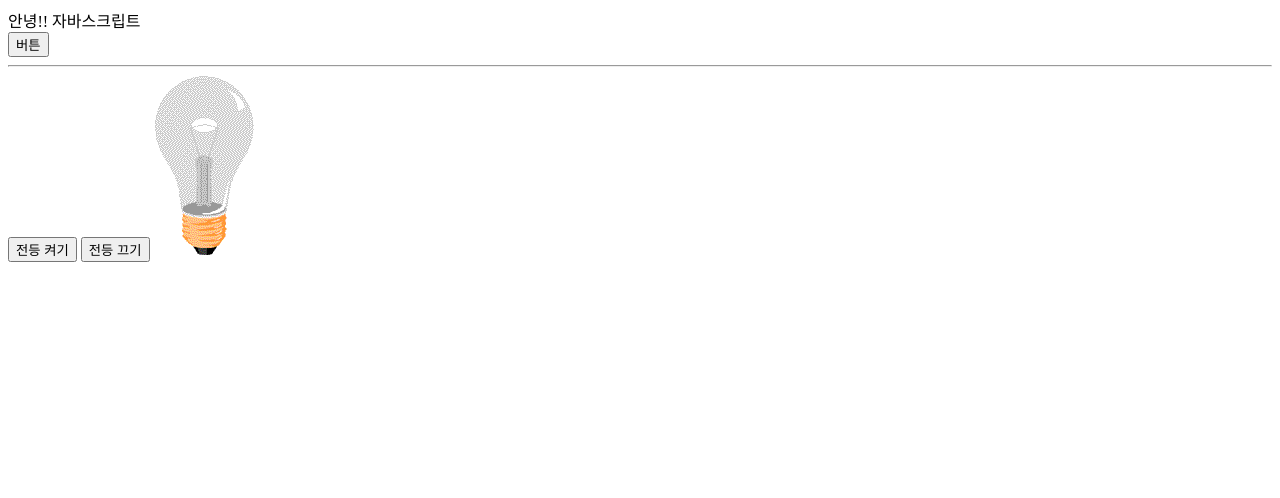
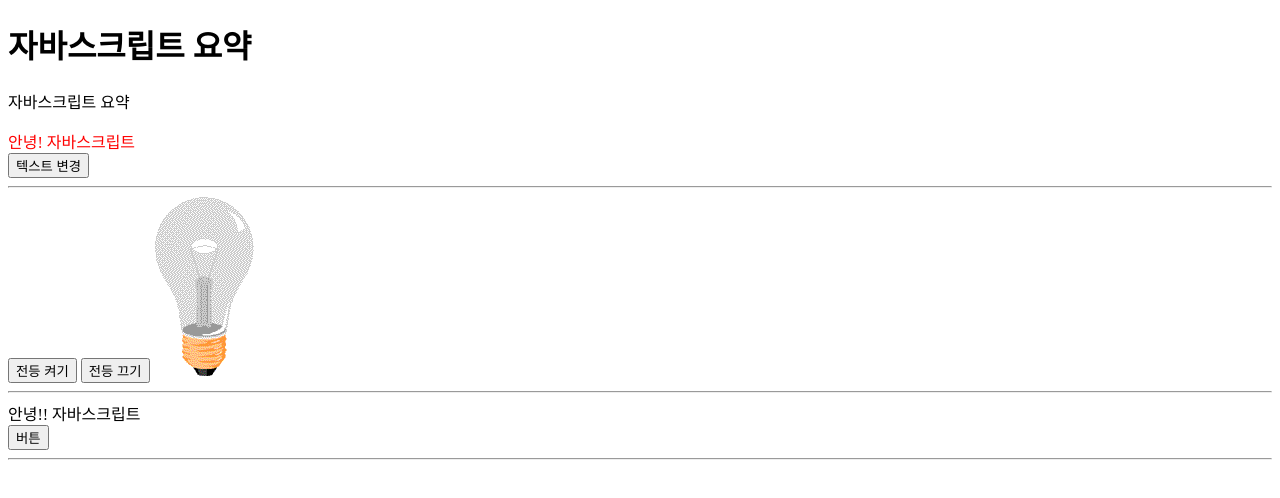
Before and after one commit to kimmido/newdeal, a plain HTML site: page 02-JS/index.html in a window 1280 px wide. Drawn offline with Linux system fonts and the light colour scheme.

Commit message:
node.js 설치

```diff
--- a/02-JS/index.html
+++ b/02-JS/index.html
@@ -7,8 +7,38 @@
             content="width=device-width, initial-scale=1.0"
         />
         <title>javascript 요약</title>
+        <script
+            defer
+            src="./04-구문.js"
+        ></script>
     </head>
     <body>
+        <div id="wrap">
+            <h1>자바스크립트 요약</h1>
+            <p>자바스크립트 요약</p>
+        </div>
+
+        <div
+            id="text"
+            style="color: red"
+        >
+            안녕! 자바스크립트
+        </div>
+        <button onclick="myF()">텍스트 변경</button>
+        <!-- <button onclick="">텍스트 변경</button> -->
+
+        <hr />
+        <!-- 버튼을 클릭했을 때 -->
+        <!-- #myImage 의 src 값을 변경 -->
+        <button onclick="document.getElementById('myImage').src='./images/pic_bulbon.gif'">전등 켜기</button>
+        <button onclick="document.getElementById('myImage').src='./images/pic_bulboff.gif'">전등 끄기</button>
+        <img
+            id="myImage"
+            src="./images/pic_bulboff.gif"
+            alt=""
+        />
+
+        <hr />
         <div id="demo">안녕!! 자바스크립트</div>
         <button
             onclick="document.getElementById('demo').innerHTML
@@ -18,15 +48,5 @@
         </button>
 
         <hr />
-
-        <!-- 버튼을 클릭했을 때 -->
-        <!-- #myImage 의 src 값을 변경 -->
-        <button onclick="document.getElementById('myImage').src='./images/pic_bulbon.gif'">전등 켜기</button>
-        <button onclick="document.getElementById('myImage').src='./images/pic_bulboff.gif'">전등 끄기</button>
-        <img
-            id="myImage"
-            src="./images/pic_bulboff.gif"
-            alt=""
-        />
     </body>
 </html>
```
Also changed, not shown: 03-MODULE/index.html (added, +11 -0 lines), 03-MODULE/package.json (added, +24 -0 lines), 02-JS/images/SYSTEM.png (added), 03-MODULE/dist/index.html (added), 2 other files.
